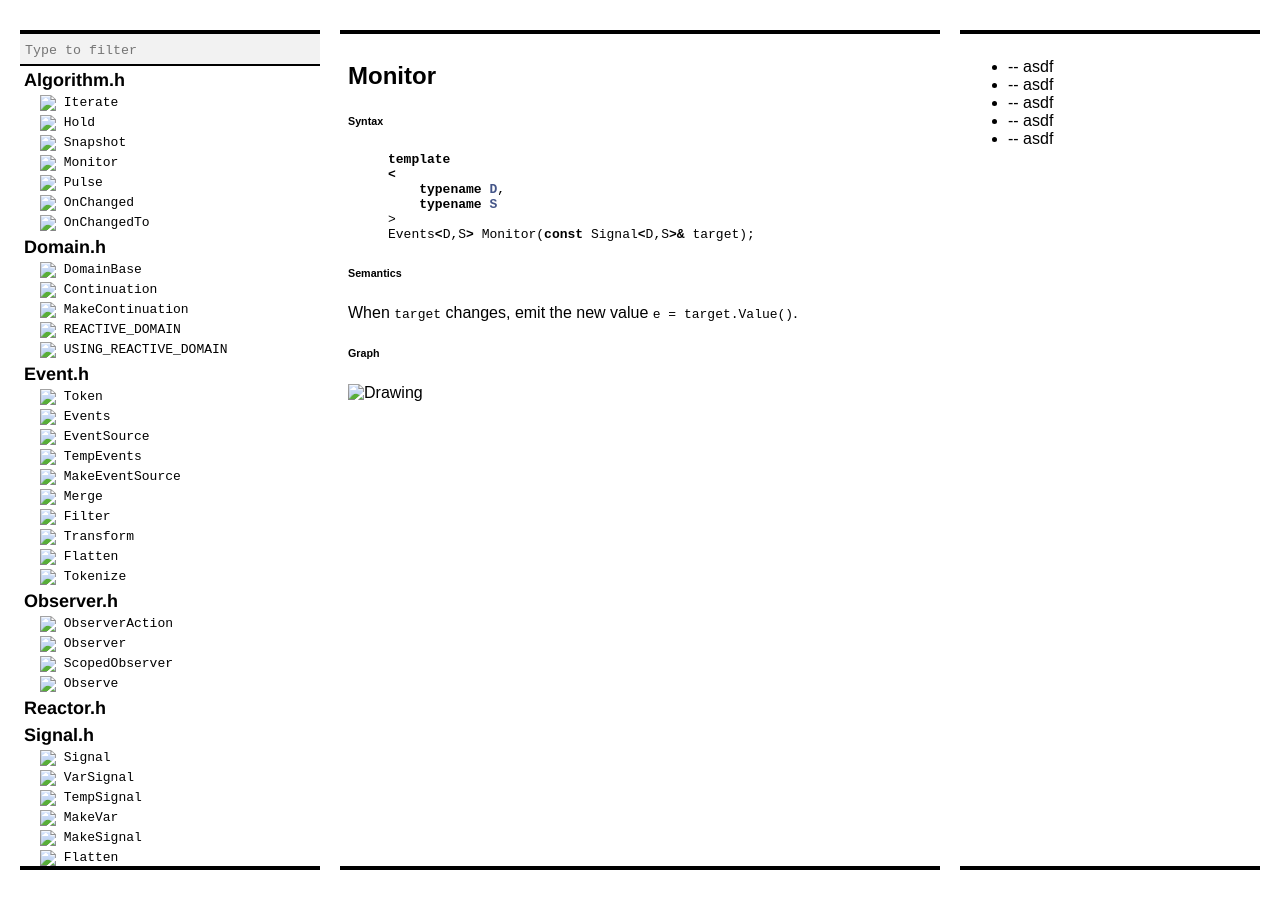
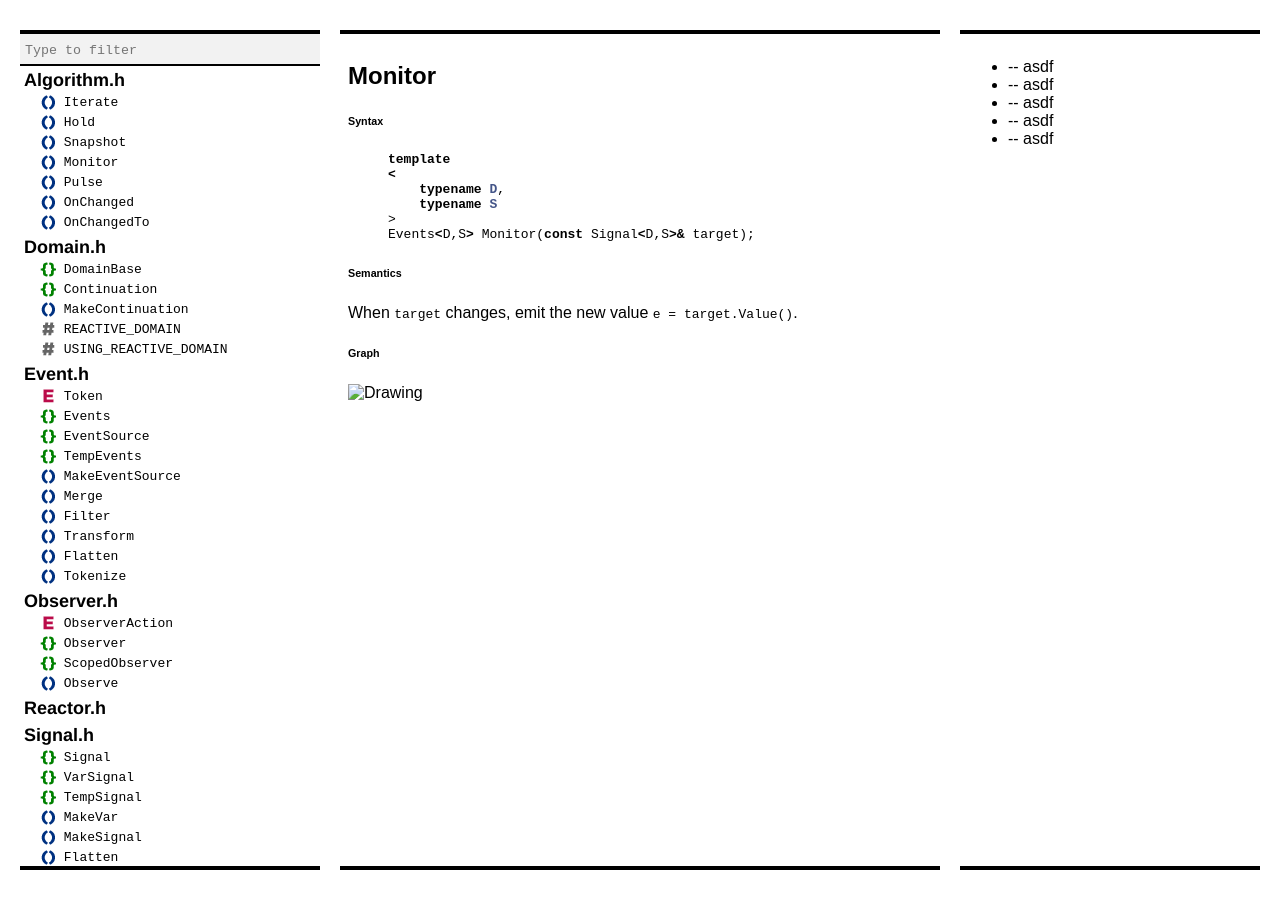
Before and after one commit to snakster/cpp.react, a Jekyll site: the page built from reference/Algorithm.h/Monitor.md, in a window 1280 px wide. Built offline with Jekyll 4.4.1, drawn with Linux system fonts in a browser that asks for light colours.

Commit message:
Fixed links.

```diff
--- a/_layouts/default.html
+++ b/_layouts/default.html
@@ -18,59 +18,59 @@
     <ul id="api_list">
       <li class="api_group"><a class="group_link" href="">Algorithm.h</a></li>
       <!-- <li class="api_subgroup">Functions</li> -->
-      <li><a class="ref_link" href=""><img class="entity_icon" src="media/icon_func.png" /> Iterate</a></li>
-      <li><a class="ref_link" href=""><img class="entity_icon" src="media/icon_func.png" /> Hold</a></li>
-      <li><a class="ref_link" href=""><img class="entity_icon" src="media/icon_func.png" /> Snapshot</a></li>
-      <li><a class="ref_link" href=""><img class="entity_icon" src="media/icon_func.png" /> Monitor</a></li>
-      <li><a class="ref_link" href=""><img class="entity_icon" src="media/icon_func.png" /> Pulse</a></li>
-      <li><a class="ref_link" href=""><img class="entity_icon" src="media/icon_func.png" /> OnChanged</a></li>
-      <li><a class="ref_link" href=""><img class="entity_icon" src="media/icon_func.png" /> OnChangedTo</a></li>
+      <li><a class="ref_link" href=""><img class="entity_icon" src="{{ site.baseurl }}/media/icon_func.png" /> Iterate</a></li>
+      <li><a class="ref_link" href=""><img class="entity_icon" src="{{ site.baseurl }}/media/icon_func.png" /> Hold</a></li>
+      <li><a class="ref_link" href=""><img class="entity_icon" src="{{ site.baseurl }}/media/icon_func.png" /> Snapshot</a></li>
+      <li><a class="ref_link" href=""><img class="entity_icon" src="{{ site.baseurl }}/media/icon_func.png" /> Monitor</a></li>
+      <li><a class="ref_link" href=""><img class="entity_icon" src="{{ site.baseurl }}/media/icon_func.png" /> Pulse</a></li>
+      <li><a class="ref_link" href=""><img class="entity_icon" src="{{ site.baseurl }}/media/icon_func.png" /> OnChanged</a></li>
+      <li><a class="ref_link" href=""><img class="entity_icon" src="{{ site.baseurl }}/media/icon_func.png" /> OnChangedTo</a></li>
 
       <li class="api_group"><a class="group_link" href="">Domain.h</a></li>
       <!-- <li class="api_subgroup">Classes</li> -->
-      <li><a class="ref_link" href=""><img class="entity_icon" src="media/icon_class.png" /> DomainBase</a></li>
-      <li><a class="ref_link" href=""><img class="entity_icon" src="media/icon_class.png" /> Continuation</a></li>
+      <li><a class="ref_link" href=""><img class="entity_icon" src="{{ site.baseurl }}/media/icon_class.png" /> DomainBase</a></li>
+      <li><a class="ref_link" href=""><img class="entity_icon" src="{{ site.baseurl }}/media/icon_class.png" /> Continuation</a></li>
       <!-- <li class="api_subgroup">Functions</li> -->
-      <li><a class="ref_link" href=""><img class="entity_icon" src="media/icon_func.png" /> MakeContinuation</a></li>
+      <li><a class="ref_link" href=""><img class="entity_icon" src="{{ site.baseurl }}/media/icon_func.png" /> MakeContinuation</a></li>
       <!-- <li class="api_subgroup">Macros</li> -->
-      <li><a class="ref_link" href=""><img class="entity_icon" src="media/icon_macro.png" /> REACTIVE_DOMAIN</a></li>
-      <li><a class="ref_link" href=""><img class="entity_icon" src="media/icon_macro.png" /> USING_REACTIVE_DOMAIN</a></li>
+      <li><a class="ref_link" href=""><img class="entity_icon" src="{{ site.baseurl }}/media/icon_macro.png" /> REACTIVE_DOMAIN</a></li>
+      <li><a class="ref_link" href=""><img class="entity_icon" src="{{ site.baseurl }}/media/icon_macro.png" /> USING_REACTIVE_DOMAIN</a></li>
 
       <li class="api_group"><a class="group_link" href="">Event.h</a></li>
       <!-- <li class="api_subgroup">Constants</li> -->
-      <li><a class="ref_link" href=""><img class="entity_icon" src="media/icon_enum.png" /> Token</a></li>
+      <li><a class="ref_link" href=""><img class="entity_icon" src="{{ site.baseurl }}/media/icon_enum.png" /> Token</a></li>
       <!-- <li class="api_subgroup">Classes</li> -->
-      <li><a class="ref_link" href=""><img class="entity_icon" src="media/icon_class.png" /> Events</a></li>
-      <li><a class="ref_link" href=""><img class="entity_icon" src="media/icon_class.png" /> EventSource</a></li>
-      <li><a class="ref_link" href=""><img class="entity_icon" src="media/icon_class.png" /> TempEvents</a></li>
+      <li><a class="ref_link" href=""><img class="entity_icon" src="{{ site.baseurl }}/media/icon_class.png" /> Events</a></li>
+      <li><a class="ref_link" href=""><img class="entity_icon" src="{{ site.baseurl }}/media/icon_class.png" /> EventSource</a></li>
+      <li><a class="ref_link" href=""><img class="entity_icon" src="{{ site.baseurl }}/media/icon_class.png" /> TempEvents</a></li>
       <!-- <li class="api_subgroup">Functions</li> -->
-      <li><a class="ref_link"><img class="entity_icon" src="media/icon_func.png" /> MakeEventSource</a></li>
-      <li><a class="ref_link"><img class="entity_icon" src="media/icon_func.png" /> Merge</a></li>
-      <li><a class="ref_link"><img class="entity_icon" src="media/icon_func.png" /> Filter</a></li>
-      <li><a class="ref_link"><img class="entity_icon" src="media/icon_func.png" /> Transform</a></li>
-      <li><a class="ref_link"><img class="entity_icon" src="media/icon_func.png" /> Flatten</a></li>
-      <li><a class="ref_link"><img class="entity_icon" src="media/icon_func.png" /> Tokenize</a></li>
+      <li><a class="ref_link"><img class="entity_icon" src="{{ site.baseurl }}/media/icon_func.png" /> MakeEventSource</a></li>
+      <li><a class="ref_link"><img class="entity_icon" src="{{ site.baseurl }}/media/icon_func.png" /> Merge</a></li>
+      <li><a class="ref_link"><img class="entity_icon" src="{{ site.baseurl }}/media/icon_func.png" /> Filter</a></li>
+      <li><a class="ref_link"><img class="entity_icon" src="{{ site.baseurl }}/media/icon_func.png" /> Transform</a></li>
+      <li><a class="ref_link"><img class="entity_icon" src="{{ site.baseurl }}/media/icon_func.png" /> Flatten</a></li>
+      <li><a class="ref_link"><img class="entity_icon" src="{{ site.baseurl }}/media/icon_func.png" /> Tokenize</a></li>
 
       <li class="api_group"><a class="group_link" href="">Observer.h</a></li>
       <!-- <li class="api_subgroup">Constants</li> -->
-      <li><a class="ref_link" href=""><img class="entity_icon" src="media/icon_enum.png" /> ObserverAction</a></li>
+      <li><a class="ref_link" href=""><img class="entity_icon" src="{{ site.baseurl }}/media/icon_enum.png" /> ObserverAction</a></li>
       <!-- <li class="api_subgroup">Classes</li> -->
-      <li><a class="ref_link" href=""><img class="entity_icon" src="media/icon_class.png" /> Observer</a></li>
-      <li><a class="ref_link" href=""><img class="entity_icon" src="media/icon_class.png" /> ScopedObserver</a></li>
+      <li><a class="ref_link" href=""><img class="entity_icon" src="{{ site.baseurl }}/media/icon_class.png" /> Observer</a></li>
+      <li><a class="ref_link" href=""><img class="entity_icon" src="{{ site.baseurl }}/media/icon_class.png" /> ScopedObserver</a></li>
       <!-- <li class="api_subgroup">Functions</li> -->
-      <li><a class="ref_link"><img class="entity_icon" src="media/icon_func.png" /> Observe</a></li>
+      <li><a class="ref_link"><img class="entity_icon" src="{{ site.baseurl }}/media/icon_func.png" /> Observe</a></li>
 
       <li class="api_group"><a class="group_link" href="">Reactor.h</a></li>
 
       <li class="api_group"><a class="group_link" href="">Signal.h</a></li>
       <!-- <li class="api_subgroup">Classes</li> -->
-      <li><a class="ref_link" href=""><img class="entity_icon" src="media/icon_class.png" /> Signal</a></li>
-      <li><a class="ref_link" href=""><img class="entity_icon" src="media/icon_class.png" /> VarSignal</a></li>
-      <li><a class="ref_link" href=""><img class="entity_icon" src="media/icon_class.png" /> TempSignal</a></li>
+      <li><a class="ref_link" href=""><img class="entity_icon" src="{{ site.baseurl }}/media/icon_class.png" /> Signal</a></li>
+      <li><a class="ref_link" href=""><img class="entity_icon" src="{{ site.baseurl }}/media/icon_class.png" /> VarSignal</a></li>
+      <li><a class="ref_link" href=""><img class="entity_icon" src="{{ site.baseurl }}/media/icon_class.png" /> TempSignal</a></li>
       <!-- <li class="api_subgroup">Functions</li> -->
-      <li><a class="ref_link"><img class="entity_icon" src="media/icon_func.png" /> MakeVar</a></li>
-      <li><a class="ref_link"><img class="entity_icon" src="media/icon_func.png" /> MakeSignal</a></li>
-      <li><a class="ref_link"><img class="entity_icon" src="media/icon_func.png" /> Flatten</a></li>
+      <li><a class="ref_link"><img class="entity_icon" src="{{ site.baseurl }}/media/icon_func.png" /> MakeVar</a></li>
+      <li><a class="ref_link"><img class="entity_icon" src="{{ site.baseurl }}/media/icon_func.png" /> MakeSignal</a></li>
+      <li><a class="ref_link"><img class="entity_icon" src="{{ site.baseurl }}/media/icon_func.png" /> Flatten</a></li>
 
       <li class="api_group"><a class="group_link" href="">TypeTraits.h</a></li>
 
```
